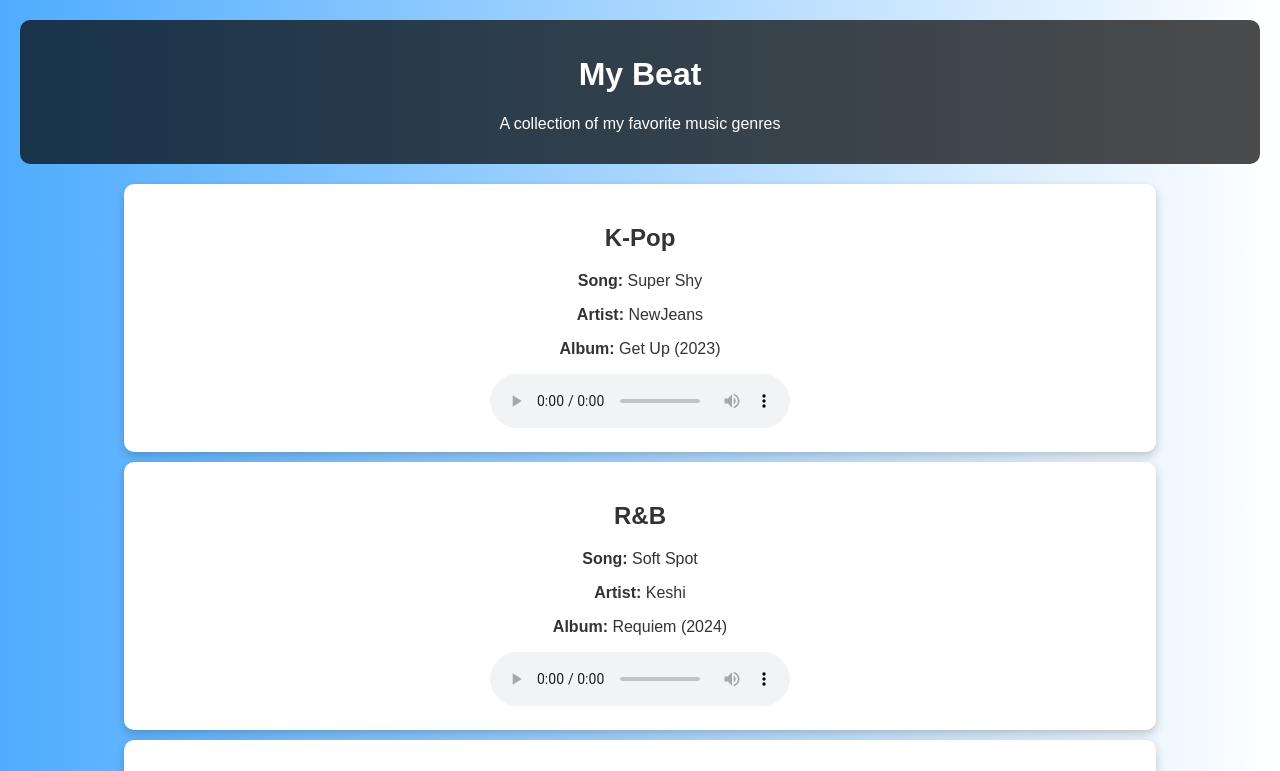
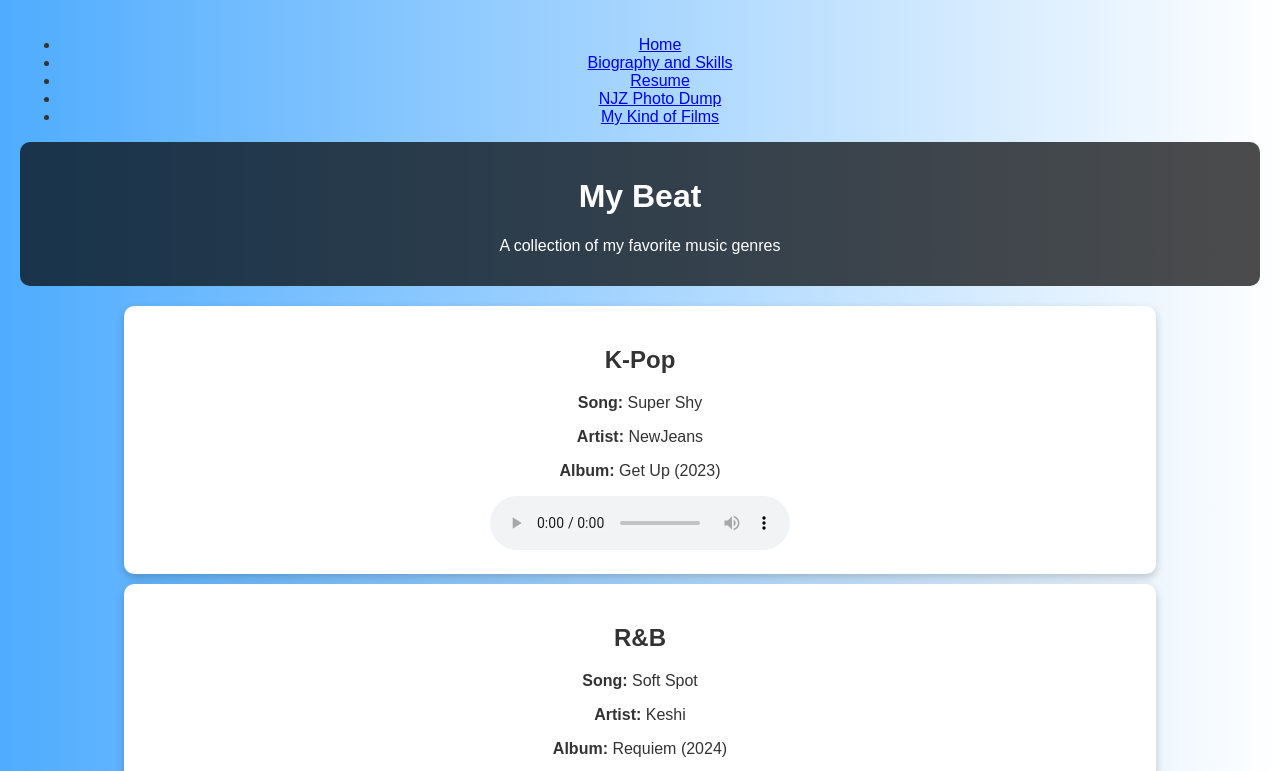
Before and after one commit to Bumanlag/MediaSongs, a plain HTML site: page index.html in a window 1280 px wide. Shown: the top 771 px of the page. Drawn offline with Linux system fonts and the light colour scheme.

Commit message:
Update index.html

```diff
--- a/index.html
+++ b/index.html
@@ -6,6 +6,17 @@
     <title>My Beat - Favorite Music</title>
     <link rel="stylesheet" href="style.css">
 </head>
+
+<nav>
+    <ul>
+        <li><a href="https://bumanlag.github.io/LandingPage/">Home</a></li>
+        <li><a href="https://bumanlag.github.io/BioSkill2/">Biography and Skills</a></li>
+        <li><a href="https://bumanlag.github.io/Resume/">Resume</a></li>
+        <li><a href="https://bumanlag.github.io/PhotoDump/">NJZ Photo Dump</a></li>
+        <li><a href="https://bumanlag.github.io/MediaVideo/">My Kind of Films</a></li>
+    </ul>
+</nav>
+
 <body>
     <header>
         <h1>My Beat</h1>
```
